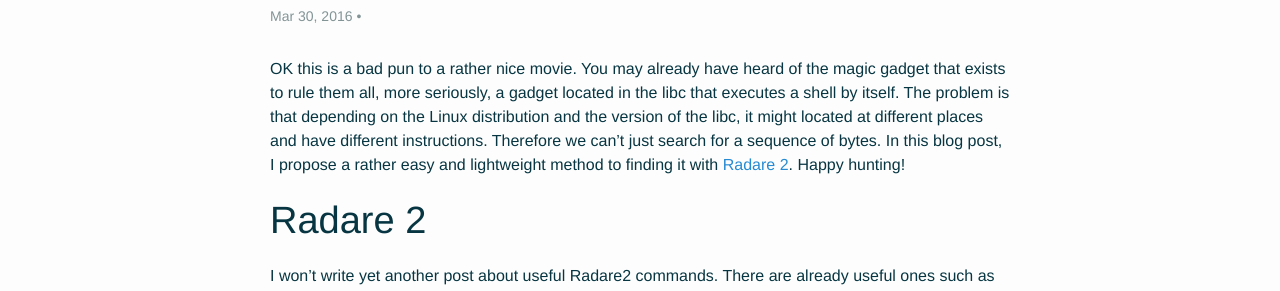
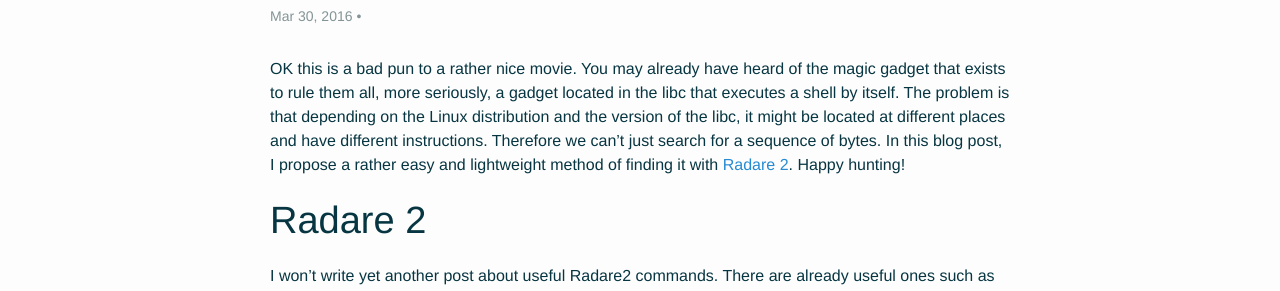
Before and after one commit to 0xabe-io/0xabe-io.github.io, a Jekyll site: the page built from _posts/2016-03-30-Radare2-of-the-Lost-Magic-Gadget.md, in a window 1280 px wide and 900 px high. Shown: the part 143-434 px from the top of the window. Built offline with Jekyll 4.4.1, drawn with Linux system fonts in a browser that asks for light colours; comment, search, counter and statistics services are not loaded.

Commit message:
fixed typo

```diff
--- a/_posts/2016-03-30-Radare2-of-the-Lost-Magic-Gadget.md
+++ b/_posts/2016-03-30-Radare2-of-the-Lost-Magic-Gadget.md
@@ -8,10 +8,10 @@
 OK this is a bad pun to a rather nice movie. You may already have heard of the
 magic gadget that exists to rule them all, more seriously, a gadget located in
 the libc that executes a shell by itself. The problem is that depending on the
-Linux distribution and the version of the libc, it might located at different
-places and have different instructions. Therefore we can't just search for a
-sequence of bytes. In this blog post, I propose a rather easy and lightweight
-method to finding it with [Radare 2][radare2]. Happy hunting!
+Linux distribution and the version of the libc, it might be located at
+different places and have different instructions. Therefore we can't just
+search for a sequence of bytes. In this blog post, I propose a rather easy and
+lightweight method of finding it with [Radare 2][radare2]. Happy hunting!
 
 # Radare 2
 
```
Also changed, not shown: other parts of _posts/2016-03-30-Radare2-of-the-Lost-Magic-Gadget.md (+1 -1 lines).
